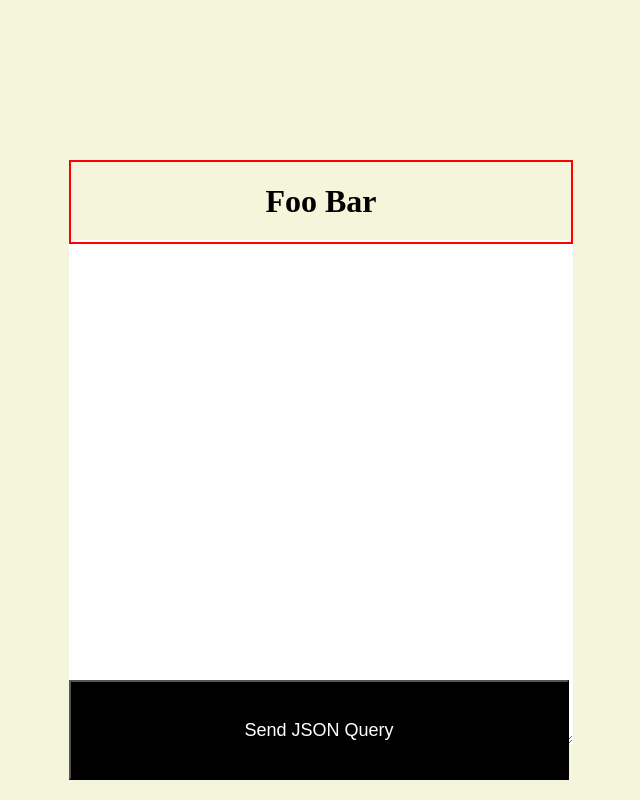
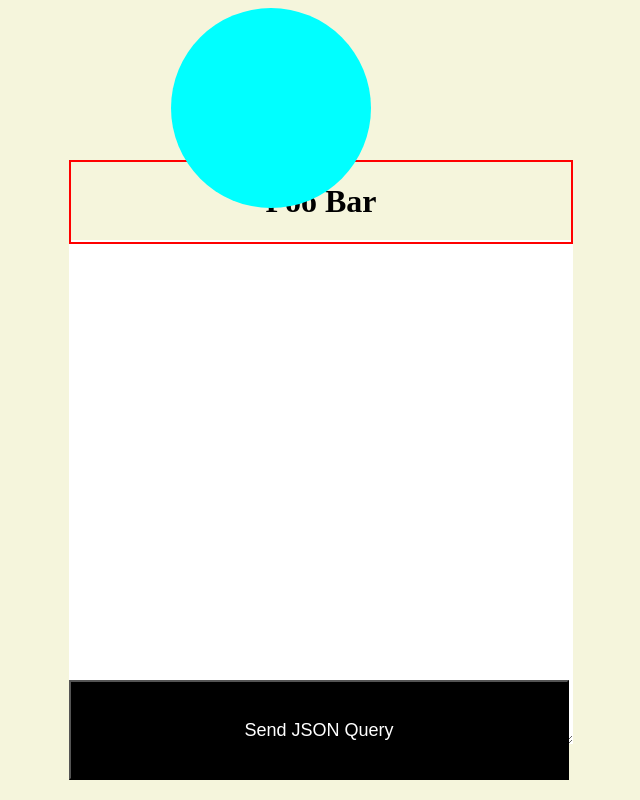
Before and after one commit to Elia-Renzoni/MessDFS, a website: page service/public/index.html in a window 1280 px wide. Shown: the whole page, without its empty margins (379-1019 px from the left). Drawn offline with Linux system fonts and the light colour scheme.

Commit message:
add image logo

```diff
--- a/service/public/index.html
+++ b/service/public/index.html
@@ -19,5 +19,10 @@
     <div class="nick">
         <h1>Foo Bar</h1>
     </div>
+
+    <!-- Image -->
+     <div class="image">
+
+     </div>
 </body>
 </html>
--- a/service/public/style.css
+++ b/service/public/style.css
@@ -45,3 +45,14 @@ button {
     border: 2px solid red;
     text-align: center;
 }
+
+.image {
+    position: absolute;
+    top: 1%;
+    left: 43%;
+    right: 43%;
+    width: 200px;
+    height: 200px;
+    border-radius: 50%;
+    background-color: aqua;
+}
```
